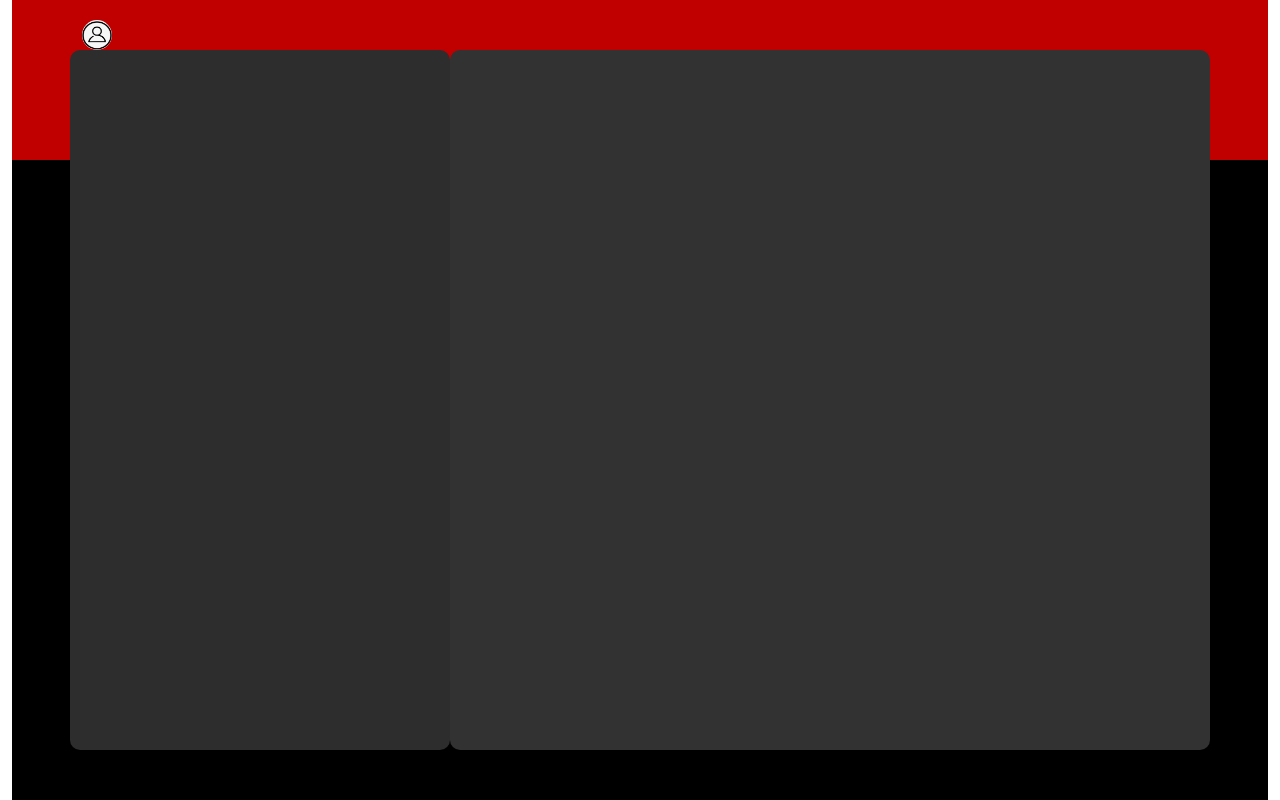
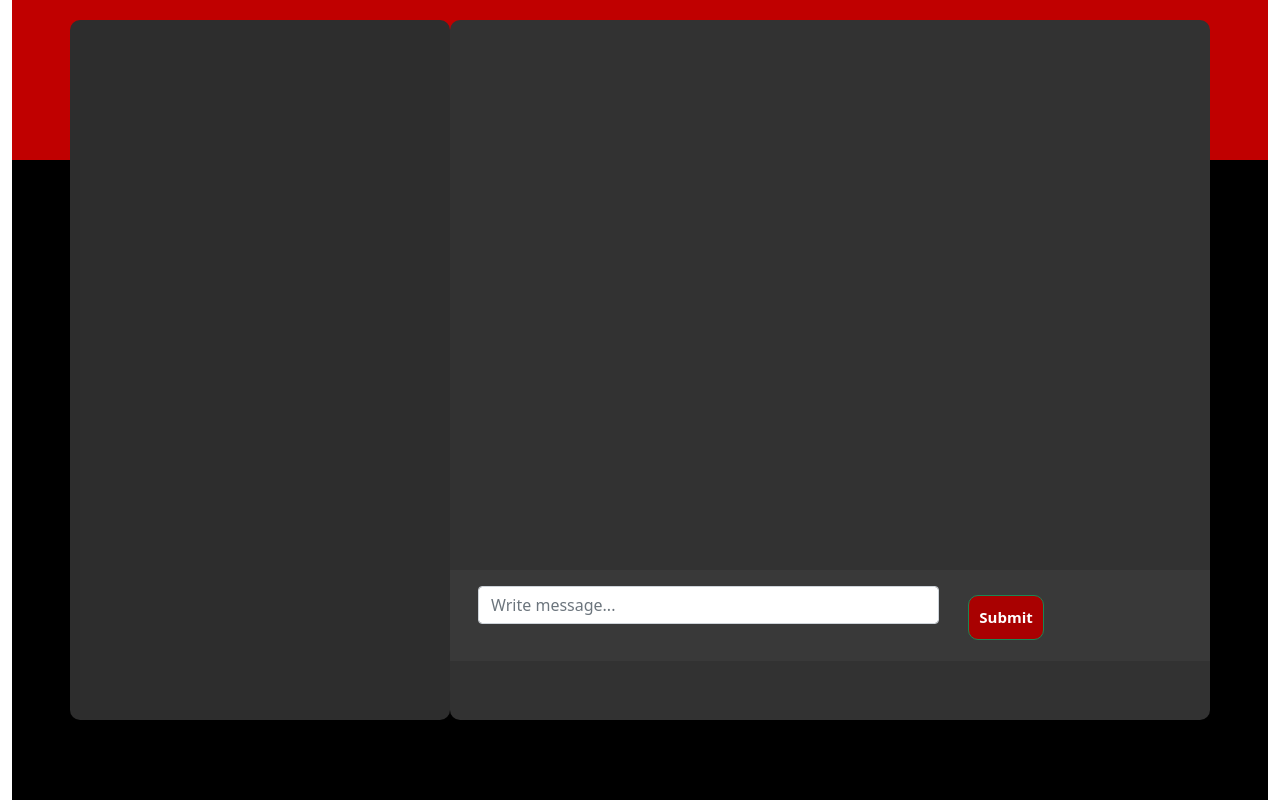
Before and after one commit to hamid-rd3/Messenger, a Django app: page /chat/ in a window 1280 px wide. Run offline with Django 3.2, Linux system fonts and the light colour scheme; some libraries are stand-ins or nearby versions.

Commit message:
Designing the message box

```diff
--- a/static/css/index.css
+++ b/static/css/index.css
@@ -60,3 +60,18 @@
     overflow-y: scroll;
     height: 550px;
 }
+
+.message-box {
+    background-color: #393939;
+    color: #441212;
+}
+
+.btn {
+    background-color: #a90101;
+    border-radius: 10px;
+    color: #ffffff;
+    font-weight: bold;
+    font-size: 15px;
+    padding: 10px;
+    margin: 5px;
+}
--- a/templates/main_chat.html
+++ b/templates/main_chat.html
@@ -16,7 +16,7 @@
     </div>
 
     <div class="container front-container1">
-        <div class="row chat-top">
+        <!-- <div class="row chat-top">
             <div class="col-sm-4 border-right border-secondary">
                 <img src="{% static 'assets/dp-icon.png' %}" width="30" height="30"
                     class="profile-image rounded-circle">
@@ -25,7 +25,7 @@
 
 
 
-        </div>
+        </div> -->
 
 
 
@@ -87,7 +87,19 @@
 
 
 
+                <div class="row message-box p-3">
 
+                    <div class="col-sm-8">
+                        <input type="text" class="form-control" id="message_input" placeholder="Write message...">
+
+                    </div>
+                    <div class="col-sm-2 mt-1">
+                        <div class="control">
+                            <button class="btn btn-success" id="chat-message-submit">Submit</button>
+                        </div>
+                    </div>
+
+                </div>
 
             </div>
         </div>
@@ -96,6 +108,7 @@
 
 
 </div>
-
+{{user.id|json_script:"json-username"}}
+{{request.user.username|json_script:"json-message-username"}}
 
 {% endblock %}
```
